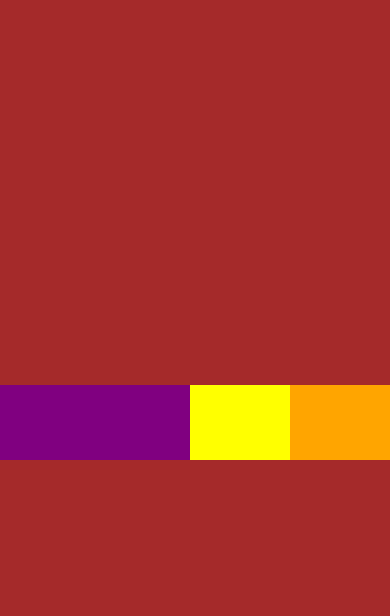
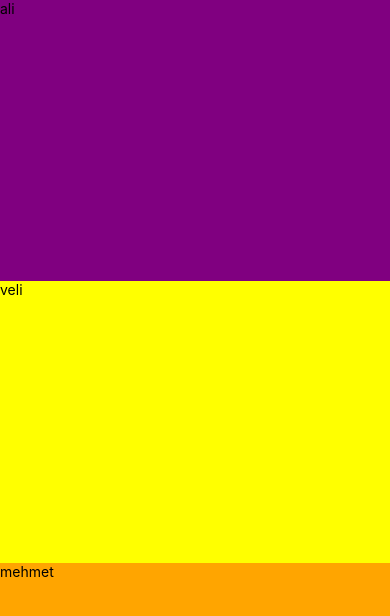
Before and after one commit to gokhanyanik/ReactNativeSecondExample, a React Native app: screen / in a window 390 px wide. Shown: the top 616 px of the page. Built offline with nearby package versions, Linux system fonts and the light colour scheme.

Commit message:
Propslar ve Reusable Komponentler

```diff
--- a/App.tsx
+++ b/App.tsx
@@ -8,15 +8,23 @@ import React, { useState } from 'react';
 import {
   SafeAreaView,
   StyleSheet,
-  View
+  View,
+  Text
 } from 'react-native';
-
+const ColeredView=(props:any)=>{
+  return(
+    <View style={{ flex:1, backgroundColor:props.arkaPlan }}>
+      <Text>{props.text}</Text>
+    </View>
+  )
+}
 function App(): React.JSX.Element {
   return (
+    // propsları yazarken parantez kullanmak şart değildir.Parantez olmadan da string ifade yazılabilir.
     <SafeAreaView style={styles.bacground}>
-      <View style={{ width: 100, flexGrow:1,height: 75, backgroundColor: "purple" }} />
-      <View style={{ width: 100, height: 75, backgroundColor: "yellow" }} />
-      <View style={{ width: 100, height: 75, backgroundColor: "orange" }} />
+      <ColeredView arkaPlan={"purple"} text="ali"   />
+      <ColeredView arkaPlan="yellow" text="veli"  />
+      <ColeredView arkaPlan="orange" text="mehmet"/>
 
     </SafeAreaView>
   );
@@ -24,12 +32,8 @@ function App(): React.JSX.Element {
 const styles = StyleSheet.create({
   bacground: {
     backgroundColor: "brown",
-    flex: 1,  // flex viewlerin boyutunu belirler ve 1 değerini alması alanın tamamını kaplar.
-    flexDirection: "row", // elementleri sağdan sola dizer.
-    justifyContent: "center",
-    alignItems: "center",
-    //flexWrap: "wrap",// yana dizilen elementlerden sığmama durumlarında kullanılır ve sığmayanları alt satıra alır.
-   // alignContent: "center"
+    flex: 1,
+
   }
 });
 export default App;
```
